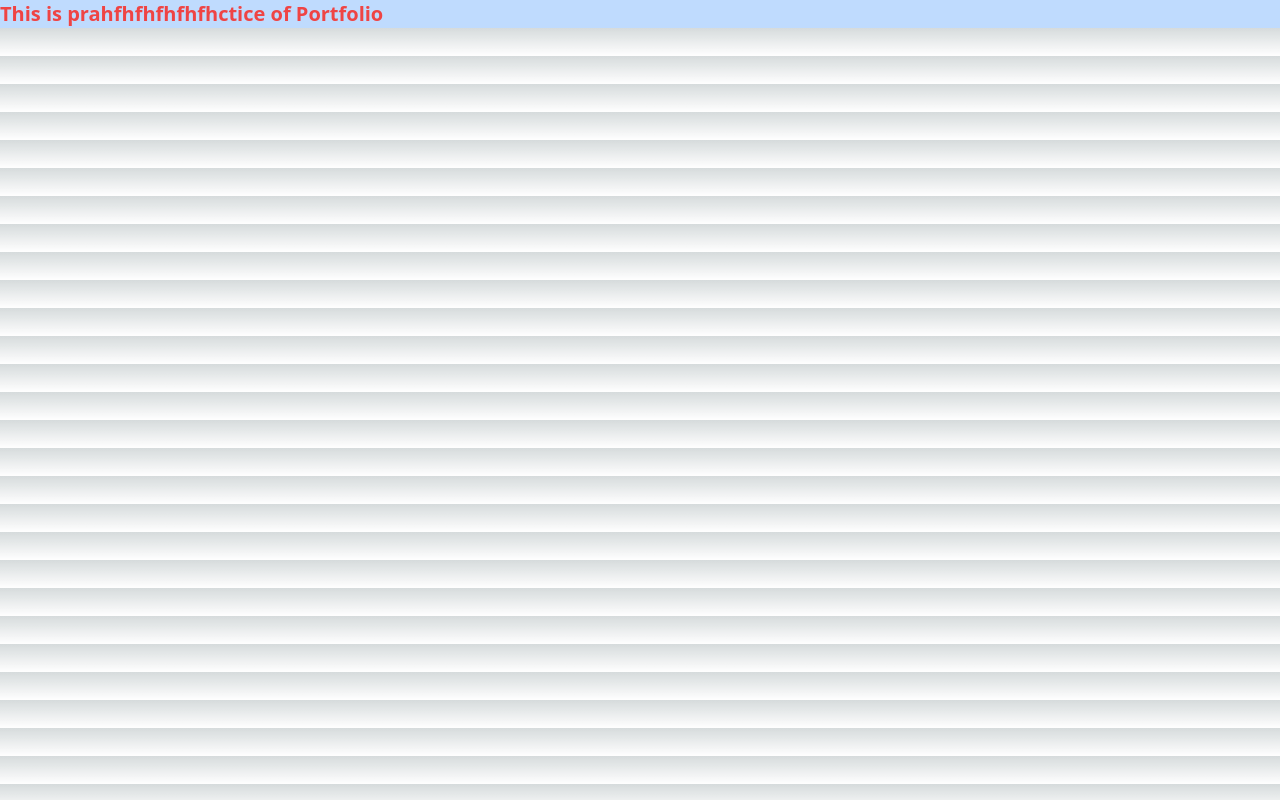
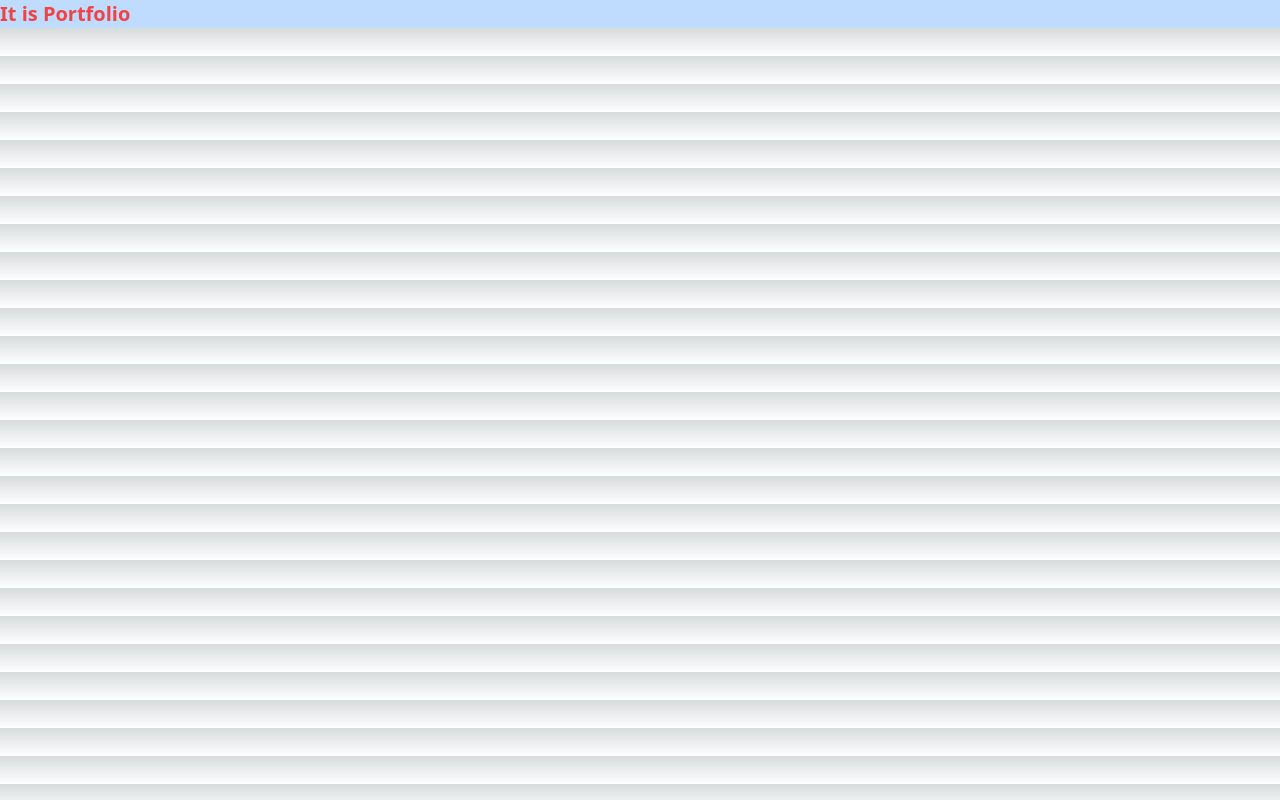
Before and after one commit to sun4205/hanna_portfolio, a Next.js app: page /Portfolio1 in a window 1280 px wide. Built offline with nearby package versions, Linux system fonts and the light colour scheme.

Commit message:
change Portfolio1 contents

```diff
--- a/pages/Portfolio1.jsx
+++ b/pages/Portfolio1.jsx
@@ -4,7 +4,7 @@ const Portfolio1 = () => {
 
         <div>
             <h1 className=" font-bold text-xl bg-blue-200 text-red-500 text-base">
-        This is prahfhfhfhfhfhctice of Portfolio</h1>
+        It is Portfolio</h1>
         </div>
     )
 
```
